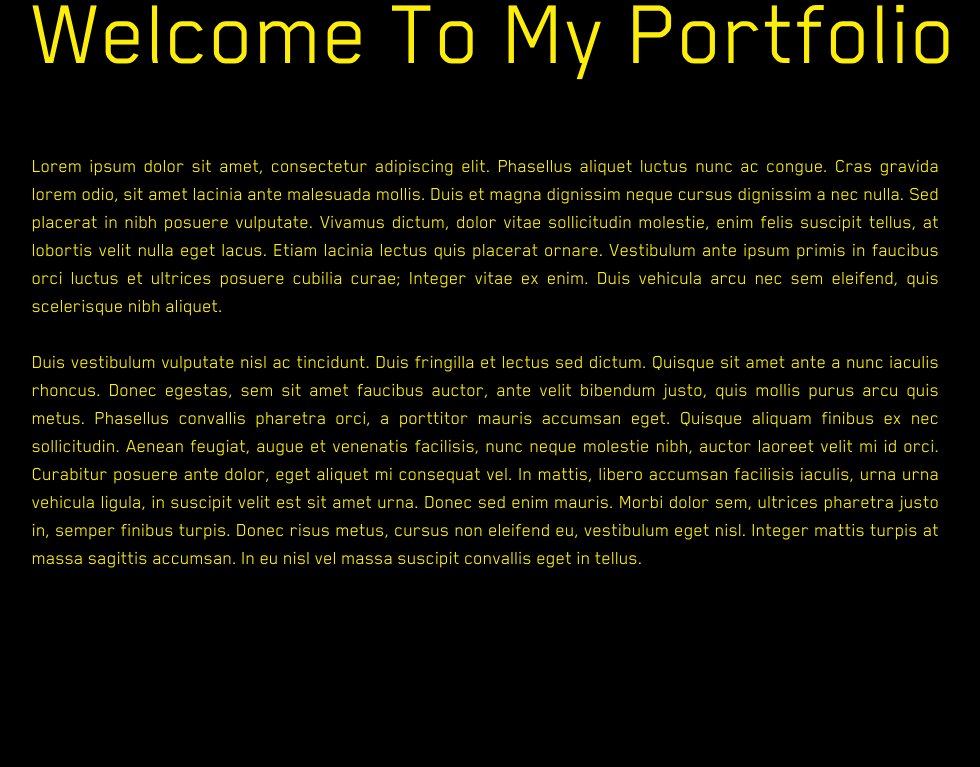
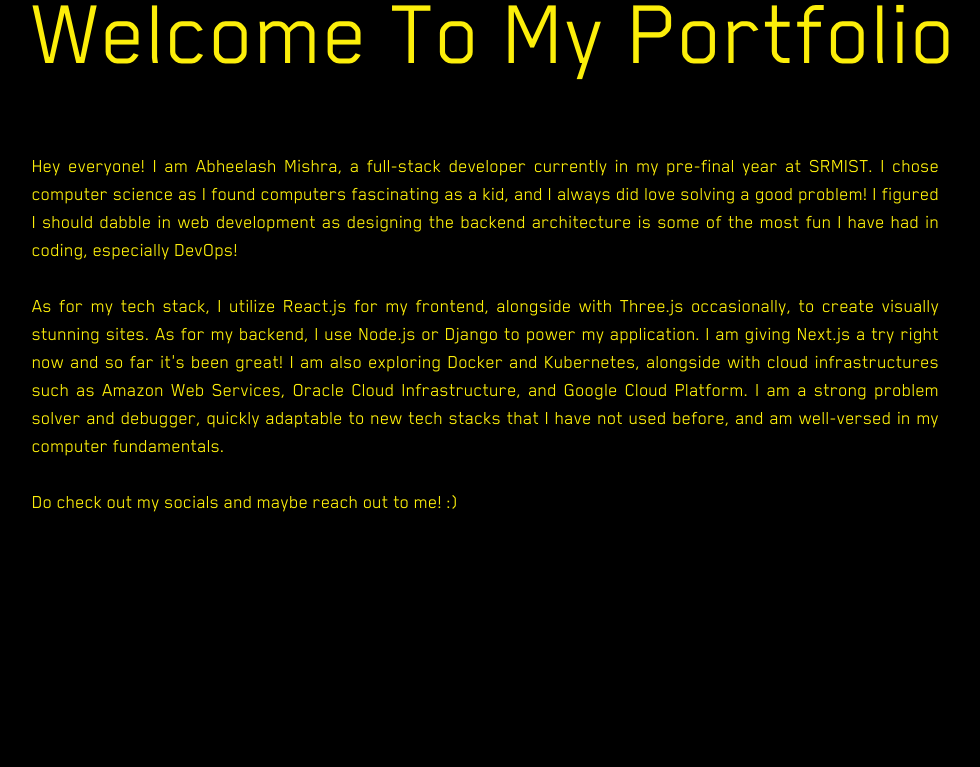
Before and after one commit to Abheelash-Mishra/Portfolio-Website, a React (Vite) app: page / in a window 1280 px wide. Shown: the part 704-1471 px from the top of the page, without its empty margins (48-1028 px from the left). Built offline with nearby package versions, Linux system fonts and the light colour scheme.

Commit message:
Updated about me section

```diff
--- a/src/components/AboutMe.jsx
+++ b/src/components/AboutMe.jsx
@@ -54,50 +54,38 @@ const AboutMe = () => {
 		>
 			<div className={ "lg:w-full w-fit lg:mx-20 xs:mx-12 xs:my-10 mx-6 my-5" }>
 				<p className={ "flex flex-col items-center text-cyberpunkYellow lg:text-xl text-base text-justify" }>
-					Lorem ipsum dolor sit amet, consectetur adipiscing elit. Phasellus aliquet luctus nunc ac congue.
-					Cras
-					gravida lorem odio, sit amet lacinia ante malesuada mollis. Duis et magna dignissim neque cursus
-					dignissim a nec nulla. Sed placerat in nibh posuere vulputate. Vivamus dictum, dolor vitae
-					sollicitudin
-					molestie, enim felis suscipit tellus, at lobortis velit nulla eget lacus. Etiam lacinia lectus quis
-					placerat ornare. Vestibulum ante ipsum primis in faucibus orci luctus et ultrices posuere cubilia
-					curae;
-					Integer vitae ex enim. Duis vehicula arcu nec sem eleifend, quis scelerisque nibh aliquet.
 
-					<br/>
-					<br/>
+					Hey everyone! I am Abheelash Mishra, a full-stack developer currently in my pre-final year at SRMIST. I chose computer science as I found
+					computers fascinating as a kid, and I always did love solving a good problem! I figured I should dabble in web development as designing the
+					backend architecture is some of the most fun I have had in coding, especially DevOps!
 
-					Duis vestibulum vulputate nisl ac tincidunt. Duis fringilla et lectus sed dictum. Quisque sit amet
-					ante
-					a nunc iaculis rhoncus. Donec egestas, sem sit amet faucibus auctor, ante velit bibendum justo, quis
-					mollis purus arcu quis metus. Phasellus convallis pharetra orci, a porttitor mauris accumsan eget.
-					Quisque aliquam finibus ex nec sollicitudin. Aenean feugiat, augue et venenatis facilisis, nunc
-					neque
-					molestie nibh, auctor laoreet velit mi id orci. Curabitur posuere ante dolor, eget aliquet mi
-					consequat
-					vel. In mattis, libero accumsan facilisis iaculis, urna urna vehicula ligula, in suscipit velit est
-					sit
-					amet urna. Donec sed enim mauris. Morbi dolor sem, ultrices pharetra justo in, semper finibus
-					turpis.
-					Donec risus metus, cursus non eleifend eu, vestibulum eget nisl. Integer mattis turpis at massa
-					sagittis
-					accumsan. In eu nisl vel massa suscipit convallis eget in tellus.
+					<br />
+					<br />
 
-					<br/>
-					<br/>
+					As for my tech stack, I utilize React.js for my frontend, alongside with Three.js occasionally, to create visually stunning sites. As for my
+					backend, I use Node.js or Django to power my application. I am giving Next.js a try right now and so far it&apos;s been great! I am also
+					exploring Docker and Kubernetes, alongside with cloud infrastructures such as Amazon Web Services, Oracle Cloud Infrastructure, and Google
+					Cloud Platform. I am a strong problem solver and debugger, quickly adaptable to new tech stacks that I have not used before, and am
+					well-versed in my computer fundamentals.
 
-					{/*<div className={ "w-full flex flex-row items-center justify-between px-32" }>*/}
-					{/*	<p>Anyways, get my resume here!</p>*/}
-					{/*	<motion.button*/}
-					{/*		whileHover={ { scale: 1.1 } }*/}
-					{/*		whileTap={ { scale: 0.9 } }*/}
-					{/*		className={ "border-2 border-cyberpunkYellow rounded-full px-8 py-4 hover:bg-cyberpunkYellow hover:text-black font-semibold" }*/}
-					{/*	>*/}
-					{/*		<a href="#">*/}
-					{/*			Resume <i className="fa-solid fa-download"/>*/}
-					{/*		</a>*/}
-					{/*	</motion.button>*/}
-					{/*</div>*/}
+					<br />
+					<br />
+
+					Do check out my socials and maybe reach out to me! :)
+
+
+					{/*<div className={ "w-full flex flex-row items-center justify-between px-32" }>*/ }
+					{/*	<p>Anyways, get my resume here!</p>*/ }
+					{/*	<motion.button*/ }
+					{/*		whileHover={ { scale: 1.1 } }*/ }
+					{/*		whileTap={ { scale: 0.9 } }*/ }
+					{/*		className={ "border-2 border-cyberpunkYellow rounded-full px-8 py-4 hover:bg-cyberpunkYellow hover:text-black font-semibold" }*/ }
+					{/*	>*/ }
+					{/*		<a href="#">*/ }
+					{/*			Resume <i className="fa-solid fa-download"/>*/ }
+					{/*		</a>*/ }
+					{/*	</motion.button>*/ }
+					{/*</div>*/ }
 				</p>
 			</div>
 			<motion.div
```
